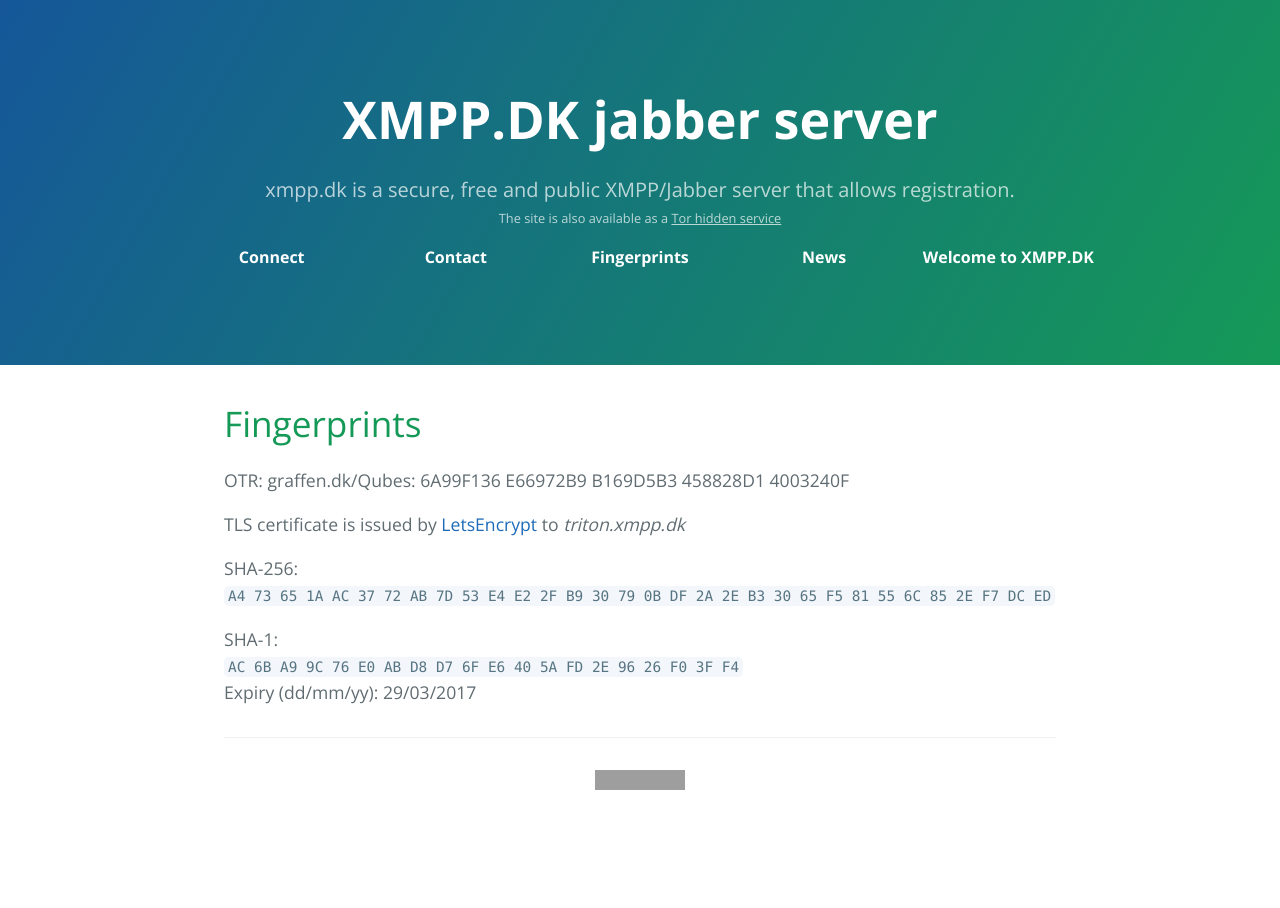
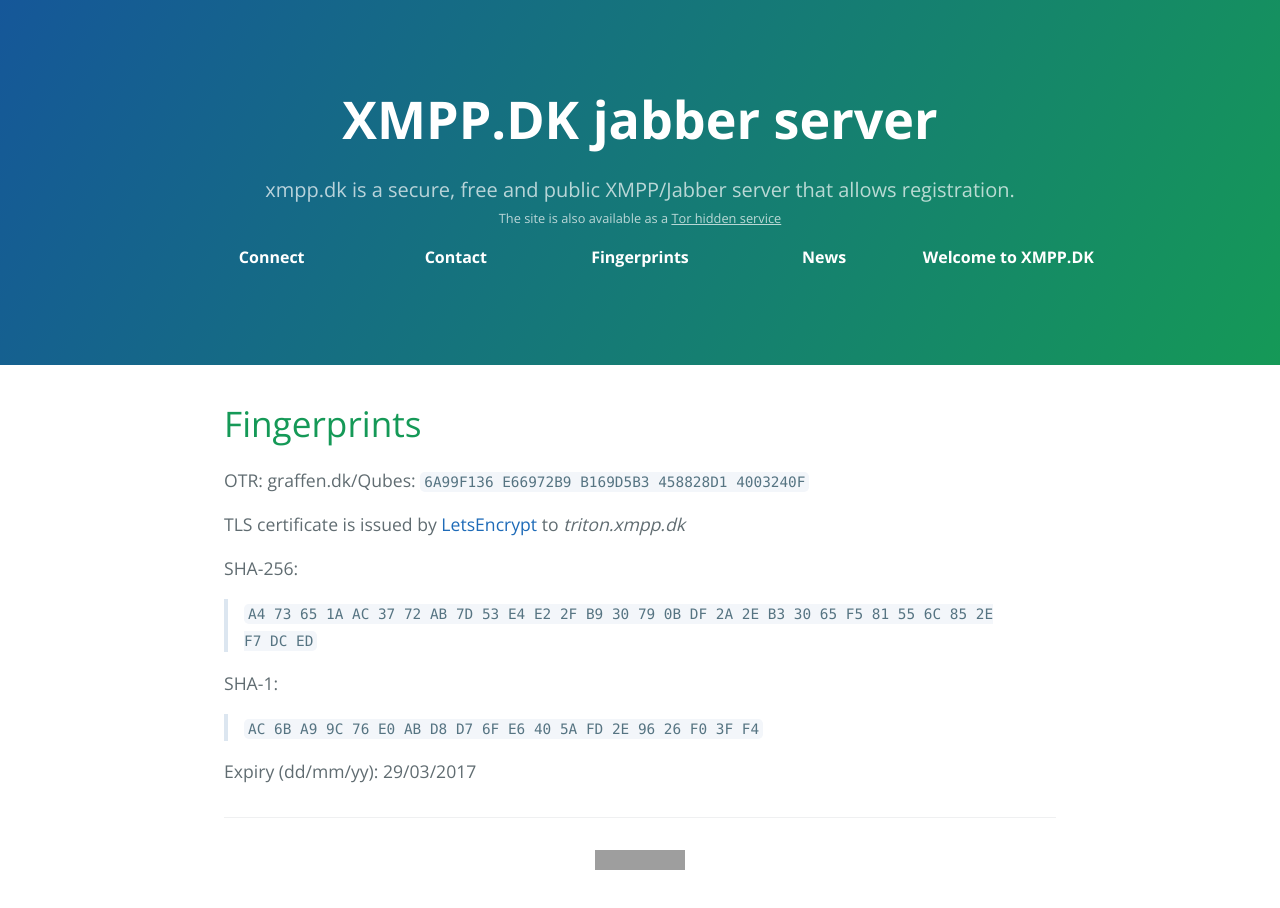
Before and after one commit to graffen/xmpp.dk, a Jekyll site: the page built from _pages/03_fingerprints.md, in a window 1280 px wide. Built offline with Jekyll 4.4.1, drawn with Linux system fonts in a browser that asks for light colours; some of the changed lines change nothing that is shown; grey boxes are pictures that could not be loaded.

Commit message:
Make fingerprints part of configuration
To make updating the configuration easier, fingerprints
are now part of the configuration file.

```diff
--- a/_config.yml
+++ b/_config.yml
@@ -5,10 +5,17 @@
   xmpp.dk is a secure, free and public XMPP/Jabber server that allows registration.
 baseurl: "" # the subpath of your site, e.g. /blog
 url: "https://xmpp.dk" # the base hostname & protocol for your site
+twitter_username: xmppdk
+
+fingerprints:
+  otr: 6A99F136 E66972B9 B169D5B3 458828D1 4003240F
+  tls:
+    sha-256: A4 73 65 1A AC 37 72 AB 7D 53 E4 E2 2F B9 30 79 0B DF 2A 2E B3 30 65 F5 81 55 6C 85 2E F7 DC ED
+    sha-1: AC 6B A9 9C 76 E0 AB D8 D7 6F E6 40 5A FD 2E 96 26 F0 3F F4
+
+# Build settings
+markdown: kramdown
 sass:
   sass_dir: _sass
   style: compressed
 include: ['_pages']
-# Build settings
-markdown: kramdown
-twitter_username: xmppdk
--- a/_pages/03_fingerprints.md
+++ b/_pages/03_fingerprints.md
@@ -3,15 +3,18 @@
 title: Fingerprints
 permalink: /fingerprints/
 ---
-OTR: graffen.dk/Qubes: 6A99F136 E66972B9 B169D5B3 458828D1 4003240F
+OTR: graffen.dk/Qubes: `6A99F136 E66972B9 B169D5B3 458828D1 4003240F`
 
 TLS certificate is issued by [LetsEncrypt][LetsEncrypt] to _triton.xmpp.dk_
 
 SHA-256:
-`A4 73 65 1A AC 37 72 AB 7D 53 E4 E2 2F B9 30 79 0B DF 2A 2E B3 30 65 F5 81 55 6C 85 2E F7 DC ED`
+
+> `{{ site.fingerprints.tls.sha-256 }}`
 
 SHA-1:
-`AC 6B A9 9C 76 E0 AB D8 D7 6F E6 40 5A FD 2E 96 26 F0 3F F4`
+
+> `{{ site.fingerprints.tls.sha-1 }}`
+
 Expiry (dd/mm/yy): 29/03/2017
 
 [LetsEncrypt]: https://www.letsencrypt.org
```
